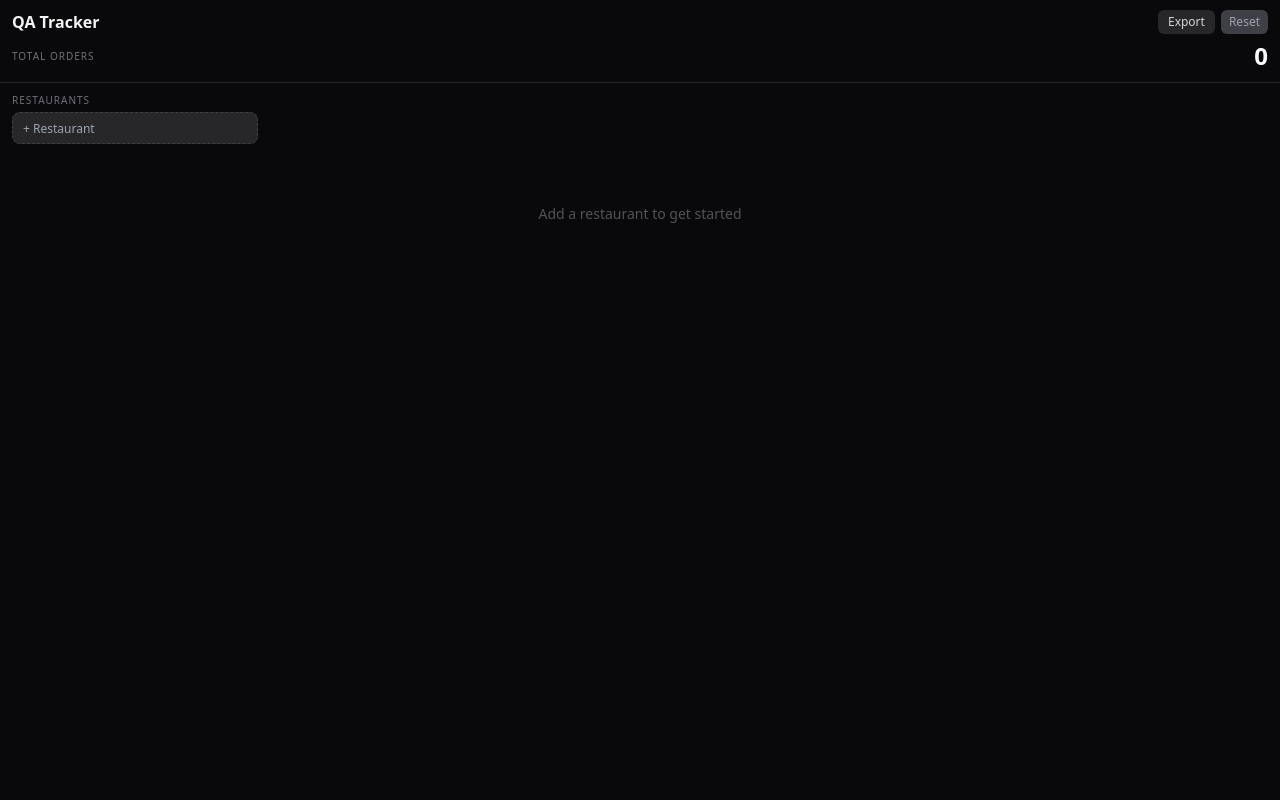
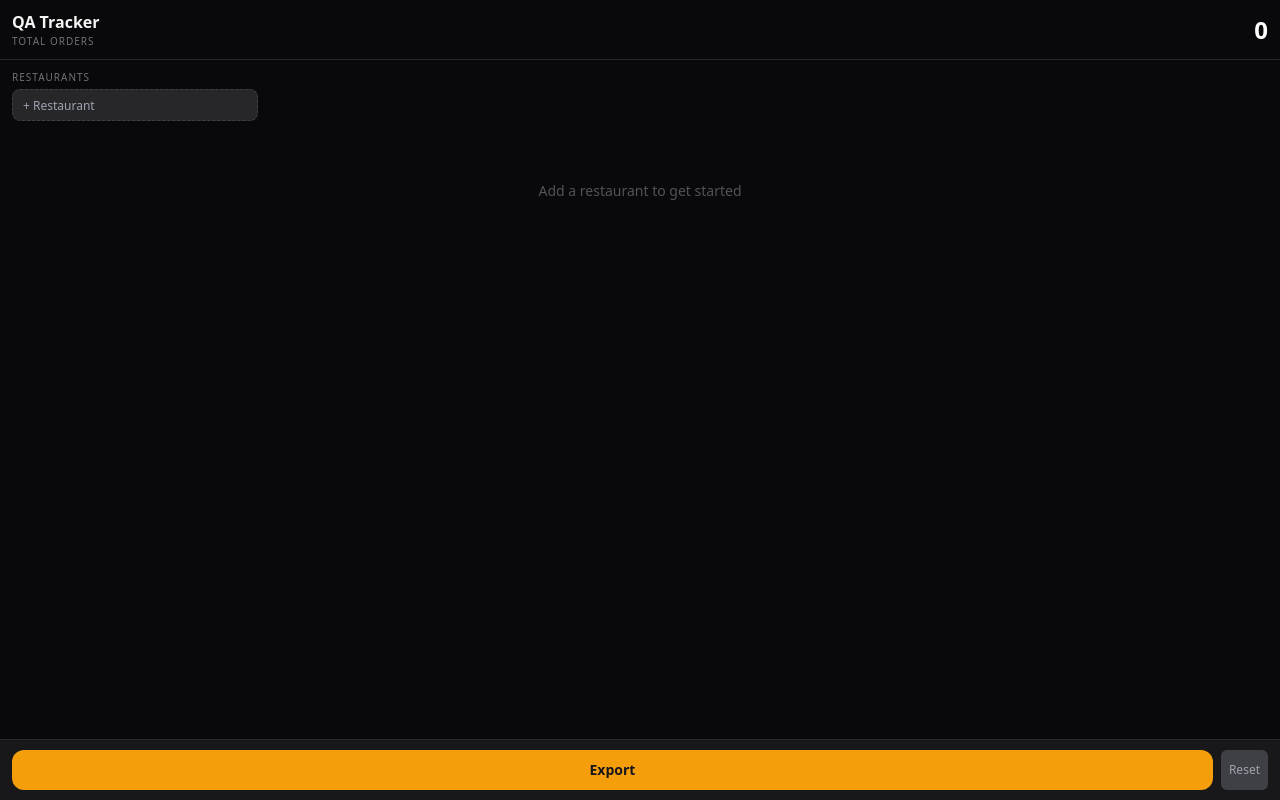
Before and after one commit to HamadAlsoqaih/monitoring-report, a React (Vite) app: page / in a window 1280 px wide. Built offline with nearby package versions, Linux system fonts and the light colour scheme.

Commit message:
Move export/reset controls to a fixed bottom bar

```diff
--- a/src/QATracker.jsx
+++ b/src/QATracker.jsx
@@ -177,15 +177,11 @@ export default function QATracker() {
     <div className="min-h-screen bg-zinc-950 text-white pb-20" style={{ WebkitTapHighlightColor: "transparent" }}>
       {/* Header */}
       <div className="sticky top-0 z-40 bg-zinc-950 border-b border-zinc-800 px-3 pb-2.5" style={{ paddingTop: "calc(env(safe-area-inset-top, 0px) + 0.625rem)" }}>
-        <div className="flex items-center justify-between mb-1.5">
-          <h1 className="text-base font-bold text-zinc-100">QA Tracker</h1>
-          <div className="flex gap-1.5">
-            <button onClick={() => setShowExport(true)} className="bg-zinc-800 active:bg-zinc-700 text-zinc-300 text-xs rounded-md px-2.5 py-1 touch-manipulation">Export</button>
-            <Trip labels={["Reset", "Sure?", "RESET ALL"]} onConfirm={resetAll} />
+        <div className="flex items-center justify-between">
+          <div>
+            <h1 className="text-base font-bold text-zinc-100">QA Tracker</h1>
+            <div className="text-[10px] text-zinc-500 uppercase tracking-widest">Total Orders</div>
           </div>
-        </div>
-        <div className="flex items-center justify-between">
-          <div className="text-[10px] text-zinc-500 uppercase tracking-widest">Total Orders</div>
           <span className="text-2xl font-semibold text-white tabular-nums">{totalCount(state)}</span>
         </div>
       </div>
@@ -299,6 +295,12 @@ export default function QATracker() {
         )}
       </div>
 
+      {/* Bottom bar */}
+      <div className="fixed bottom-0 left-0 right-0 z-40 bg-zinc-900 border-t border-zinc-800 px-3 py-2.5 flex gap-2" style={{ paddingBottom: "calc(env(safe-area-inset-bottom, 0px) + 0.625rem)" }}>
+        <button onClick={() => setShowExport(true)} className="flex-1 bg-amber-500 active:bg-amber-600 text-zinc-900 font-semibold text-sm rounded-xl py-2.5 touch-manipulation">Export</button>
+        <Trip labels={["Reset", "Sure?", "RESET ALL"]} onConfirm={resetAll} />
+      </div>
+
       {/* Export modal */}
       {showExport && (
         <div className="fixed inset-0 bg-black/90 z-50 flex flex-col" onClick={() => setShowExport(false)}>
```
